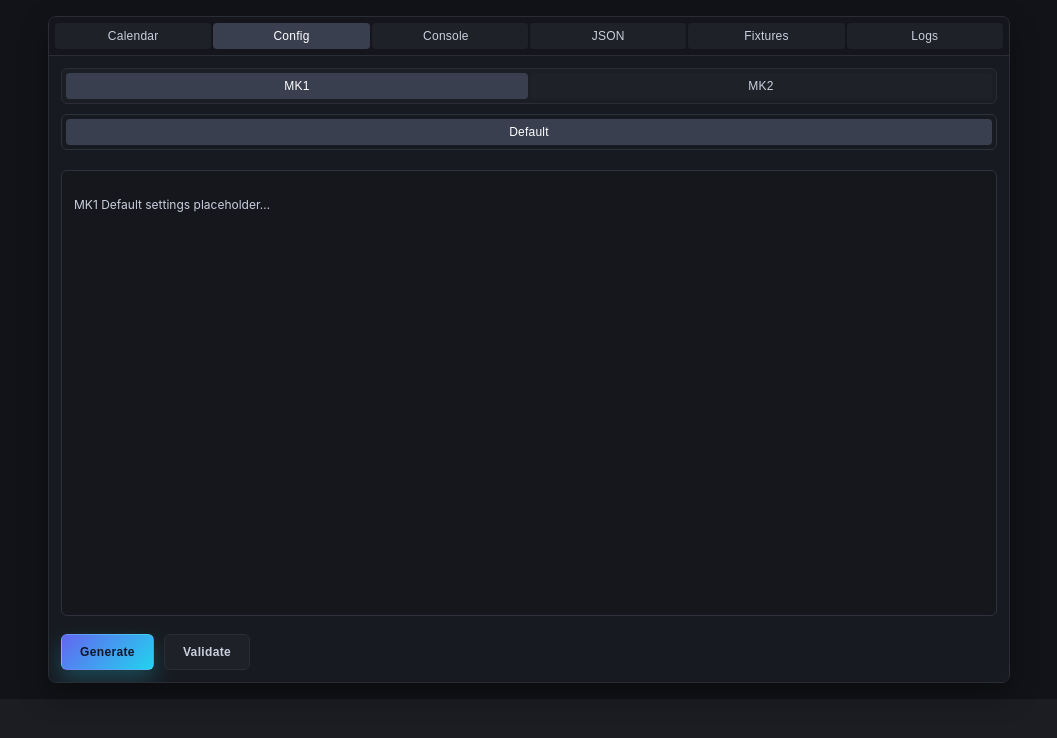
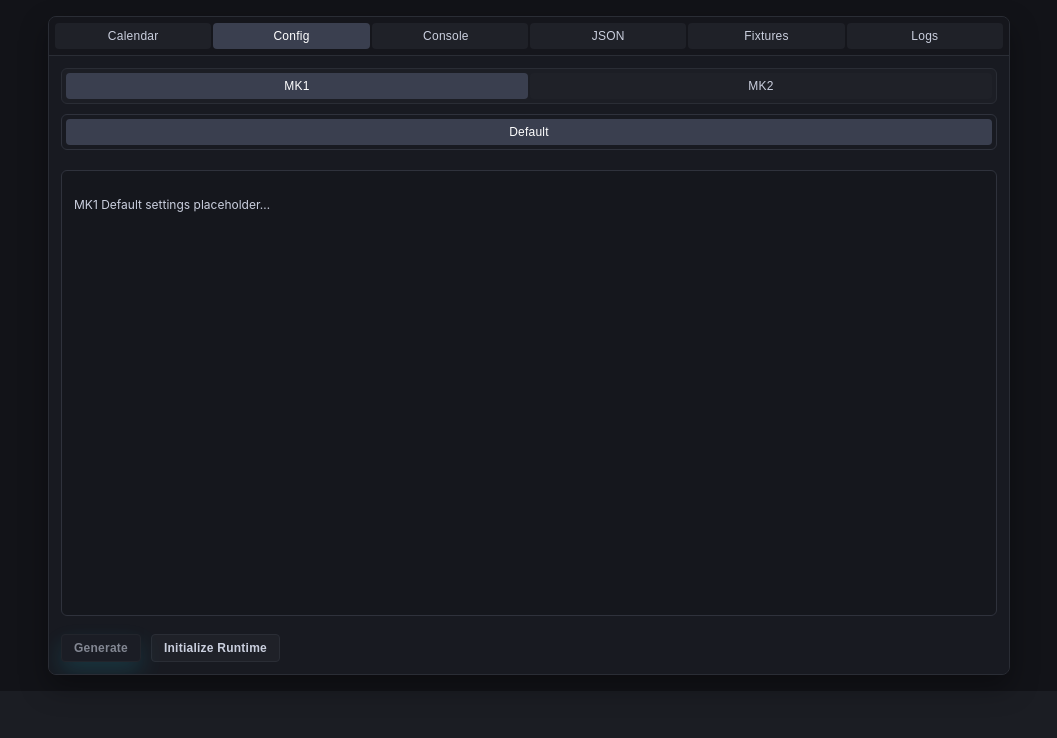
Before and after one commit to LennartvdM/Wyrd-Engine, a plain HTML site: page web/index.html in a window 1280 px wide. Both pictures are taken after a click on the button "Config". Shown: the whole page, without its empty margins (111-1168 px from the left). Drawn offline with Linux system fonts and the light colour scheme.

Commit message:
Restore runtime controls in config panel

```diff
--- a/web/app.js
+++ b/web/app.js
@@ -782,6 +782,16 @@ if (configPanel && configPanel.dataset.hydrated !== '1') {
     ? Array.from(engineTabBar.querySelectorAll('button[data-variant]'))
     : [];
 
+  const configActions = configPanel.querySelector('.config-actions');
+  if (configActions) {
+    initializeRuntimeButton =
+      configActions.querySelector('[data-config-action="initialize-runtime"]') ||
+      configActions.querySelector('.secondary-action');
+    generateButton =
+      configActions.querySelector('[data-config-action="generate-runtime"]') ||
+      configActions.querySelector('.primary-action');
+  }
+
   const rigRows = Array.from(
     configPanel.querySelectorAll('[data-config="rig-tabs"][data-variant]')
   );
--- a/web/index.html
+++ b/web/index.html
@@ -52,8 +52,20 @@
             </div>
           </div>
           <div class="config-actions">
-            <button type="button" class="primary-action">Generate</button>
-            <button type="button" class="secondary-action">Validate</button>
+            <button
+              type="button"
+              class="primary-action"
+              data-config-action="generate-runtime"
+            >
+              Generate
+            </button>
+            <button
+              type="button"
+              class="secondary-action"
+              data-config-action="initialize-runtime"
+            >
+              Initialize Runtime
+            </button>
           </div>
         </div>
       </section>
```
